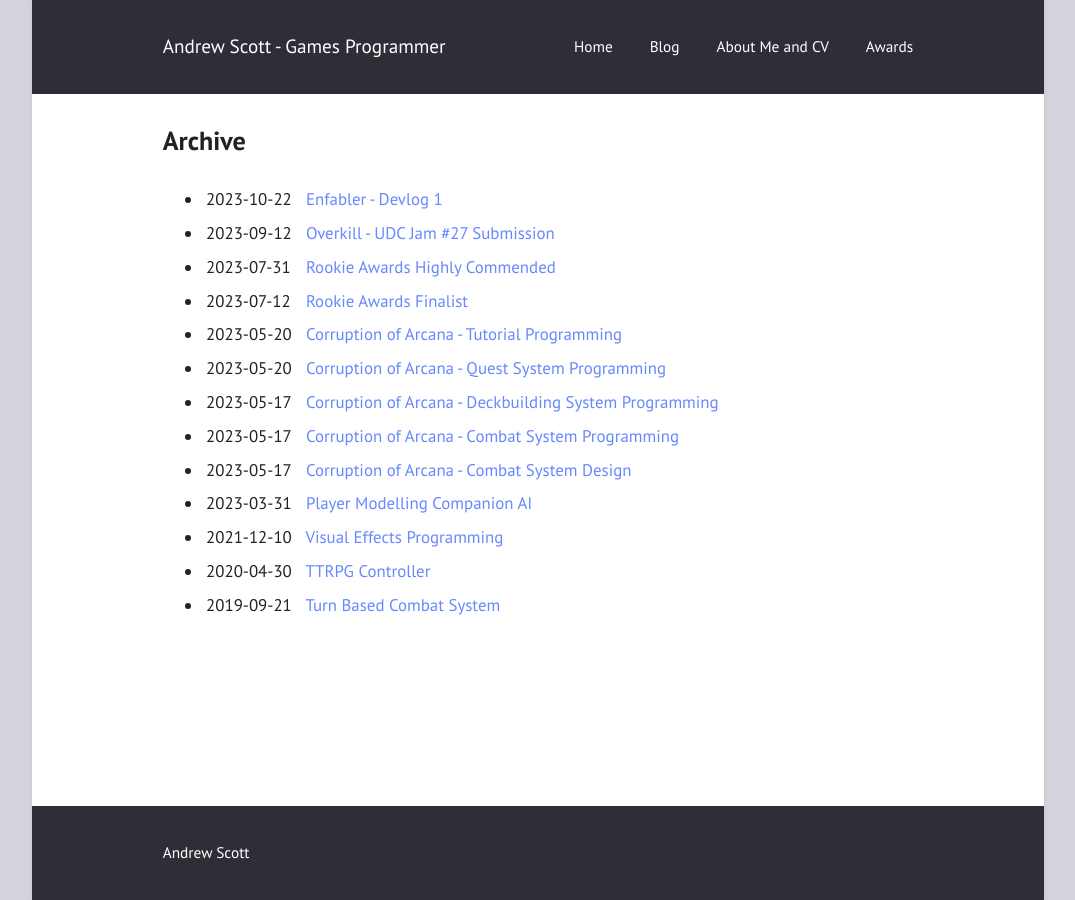
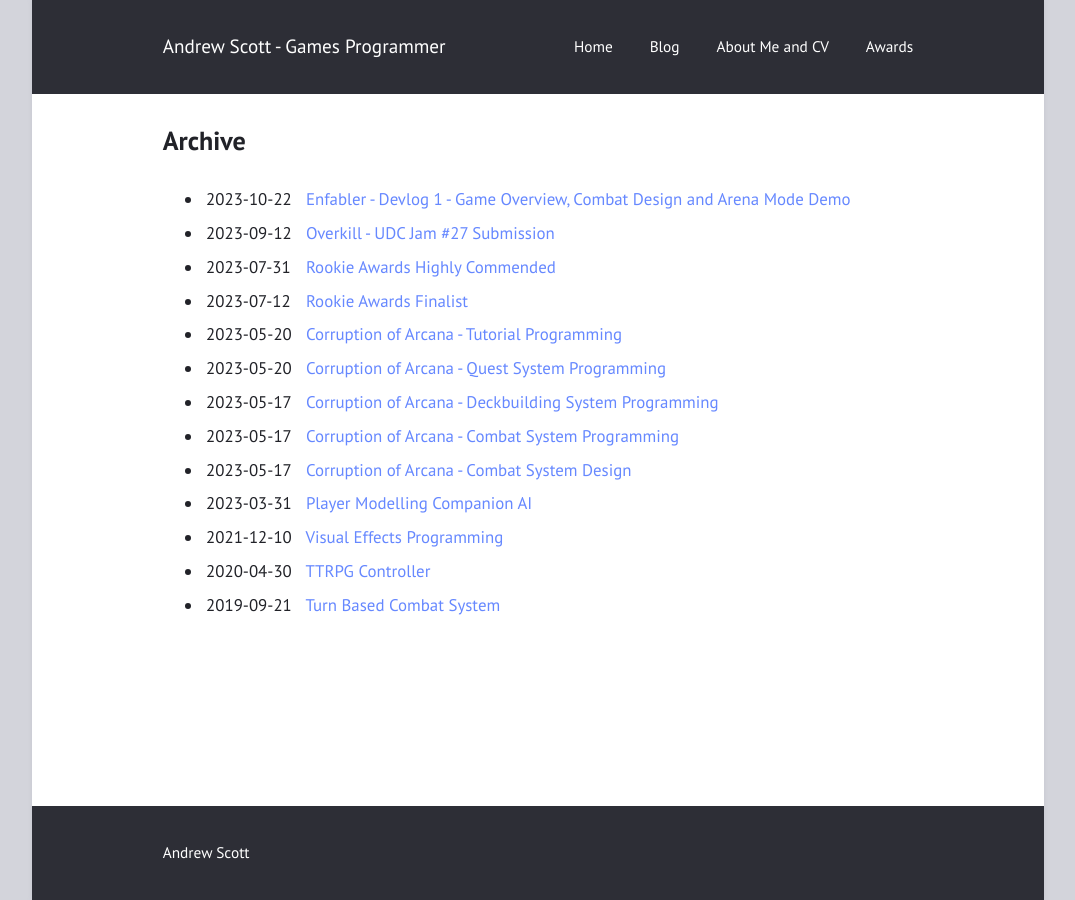
Before and after one commit to andrewscott02/andrewscott02.github.io, a Jekyll site: the page built from archive.html, in a window 1280 px wide. Shown: the whole page, without its empty margins (102-1177 px from the left). Built offline with Jekyll 4.4.1, drawn with Linux system fonts in a browser that asks for light colours.

Commit message:
Update 2023-10-22-enfabler1.md

```diff
--- a/_posts/2023-10-22-enfabler1.md
+++ b/_posts/2023-10-22-enfabler1.md
@@ -1,5 +1,5 @@
 ---
-title:  "Enfabler - Devlog 1"
+title:  "Enfabler - Devlog 1 - Game Overview, Combat Design and Arena Mode Demo"
 layout: post
 categories: media
 ---
```
